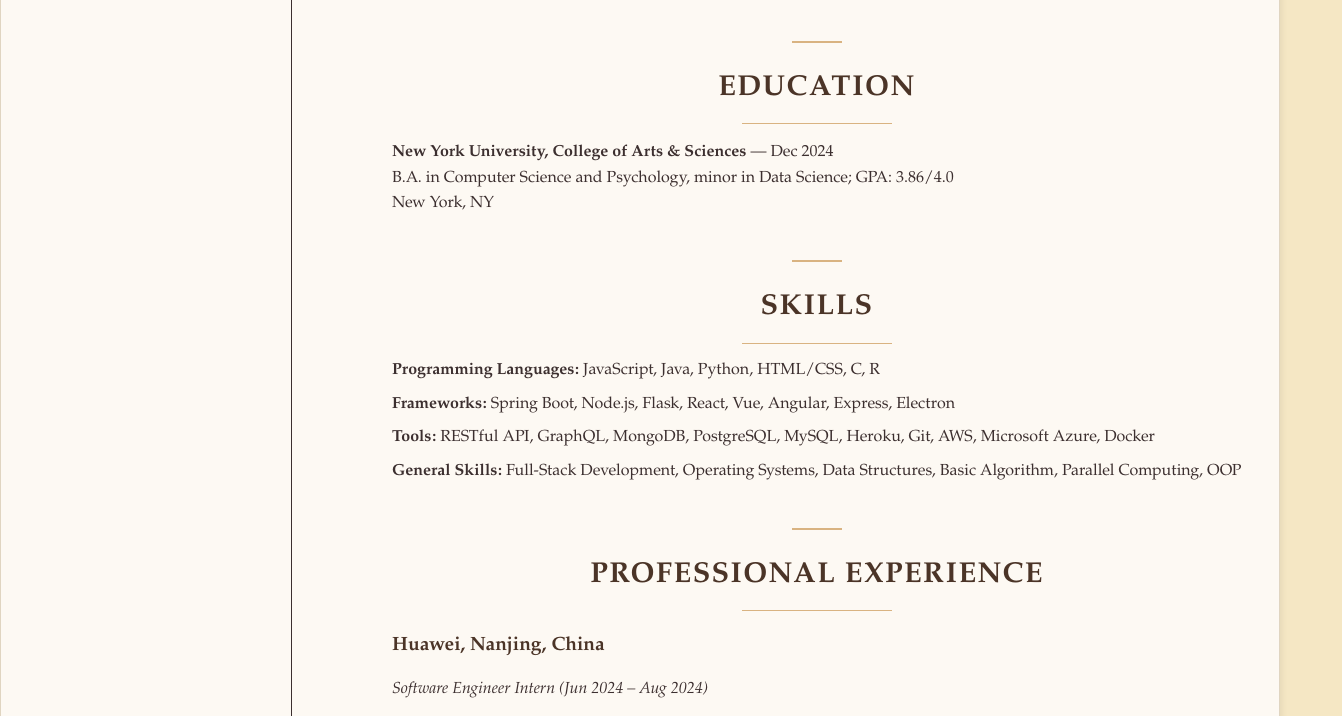
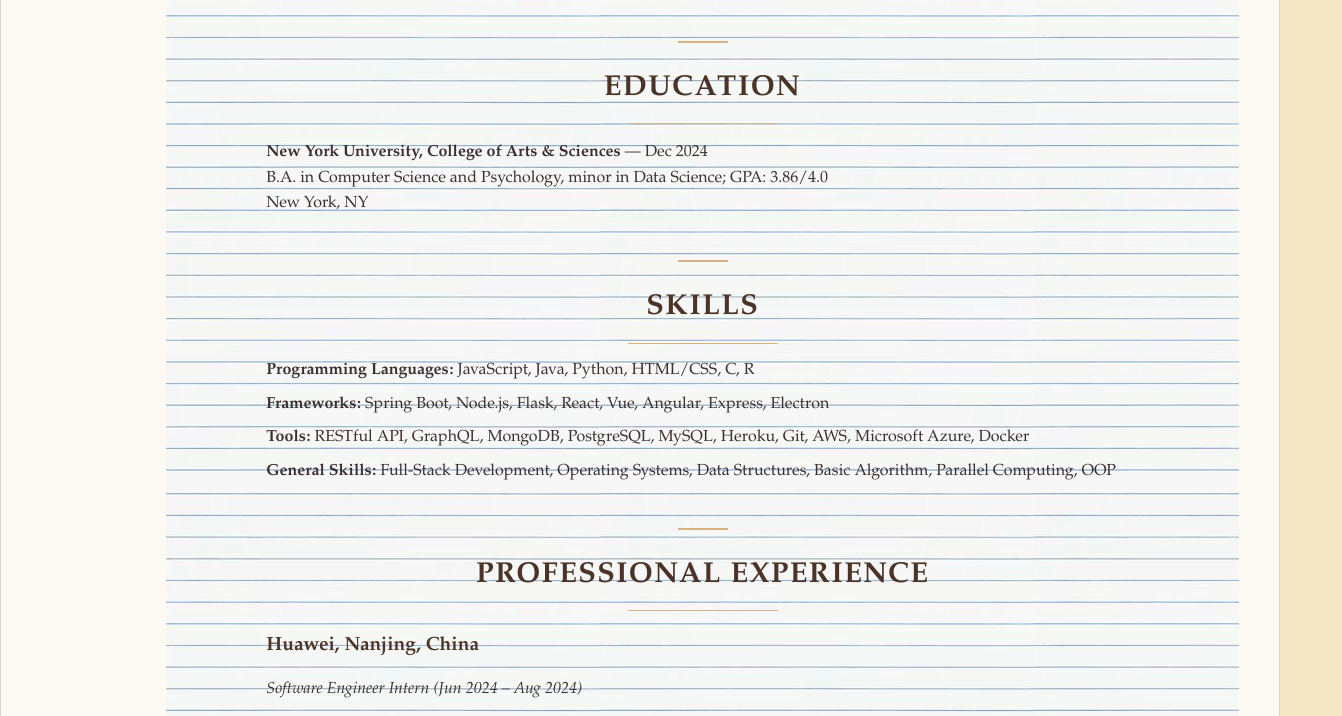
Before and after one commit to YichenGuo2002/yichenguo.github.io, a plain HTML site: page index.html in a window 1280 px wide. Shown: the part 216-932 px from the top of the page, 1342 px wide, since content can reach past the window. Drawn offline with Linux system fonts and the light colour scheme.

Commit message:
Added background image

```diff
--- a/index.css
+++ b/index.css
@@ -18,19 +18,13 @@ body {
     justify-content:space-between;
 }
 .navigation{
-    border-right-style: solid;
-    border-right-width: 1px;
-    border-right-color:#3c2f2f;
-    min-width: 250px;
-    /*background: #d7bfa3;*/
-    padding: 0px;
-    display:flex;
-    justify-content:flex-start;
 }
 .main{
-    min-width: 850px;
+    width: 900px;
     padding-left: 100px;
     padding-right: 100px;
+    margin-left: 50px;
+    background-image: url("static/notebook.jpg");
 }
 h1 {
     font-size: 2.5em;
```
Also changed, not shown: static/notebook.jpg (added).
